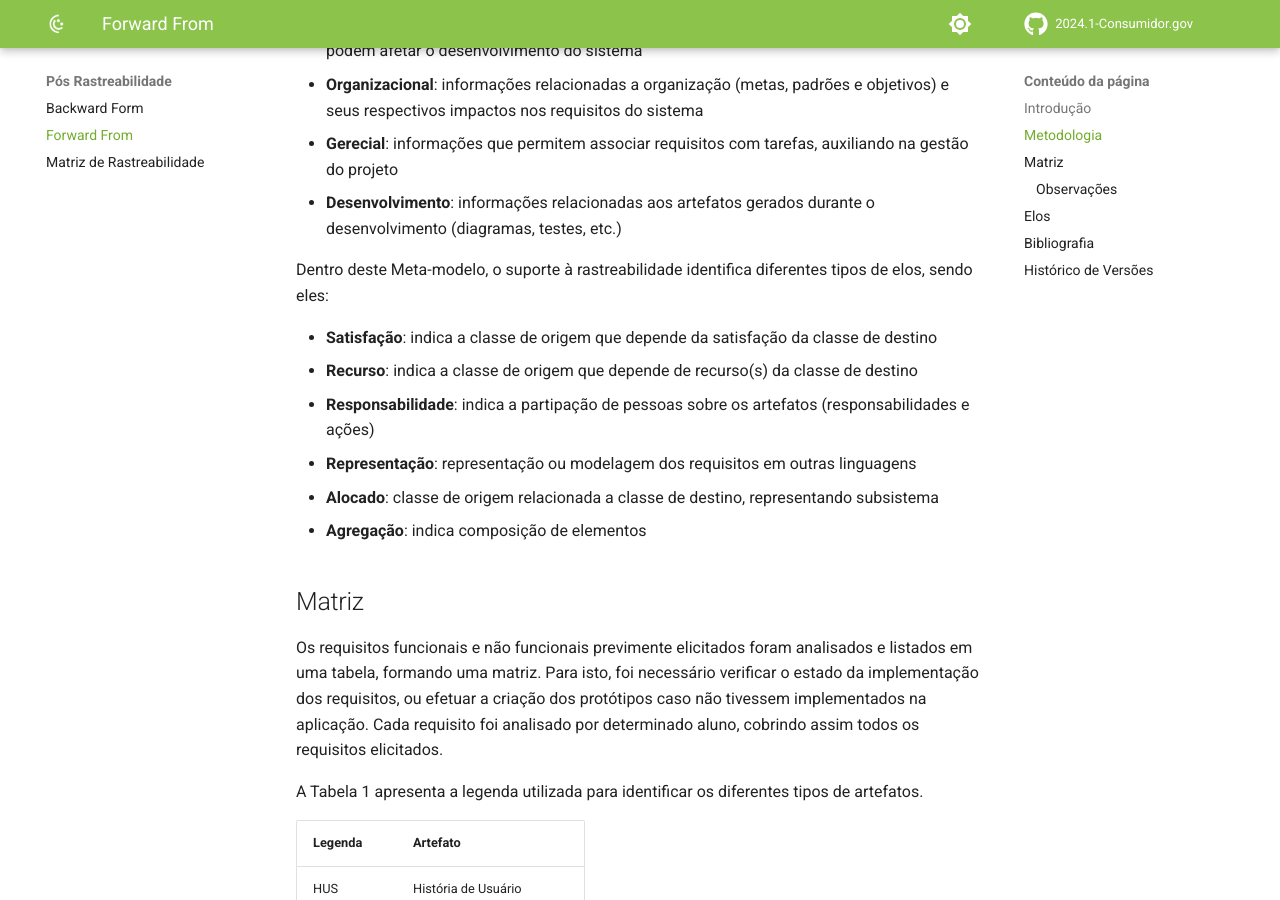
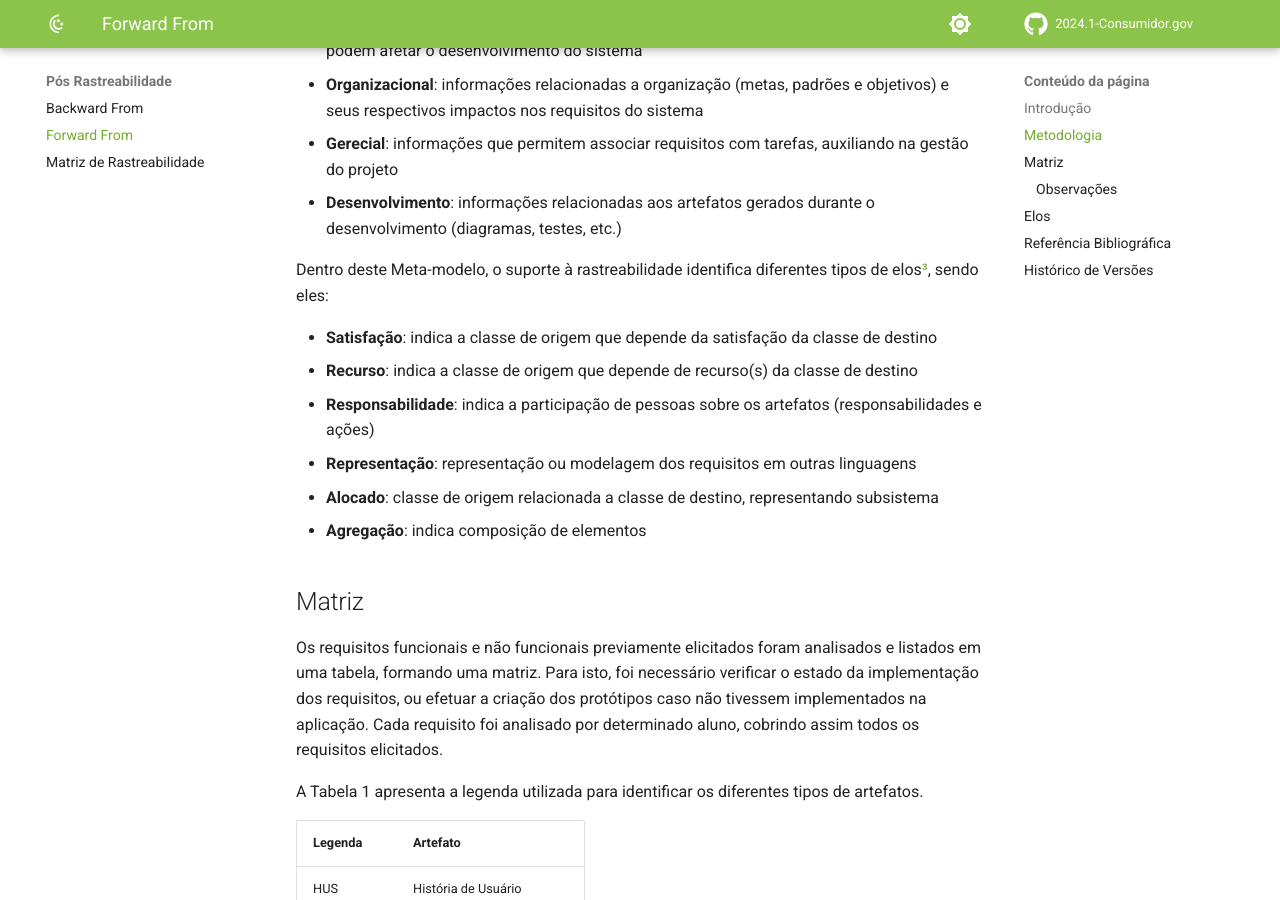
Before and after one commit to Requisitos-de-Software/2024.1-Grupo08, an MkDocs documentation site: the page built from docs/Pós-Rastreabilidade/forward.md, in a window 1280 px wide and 900 px high, scrolled down 696 px. Built offline with MkDocs 1.6.1 and Material for MkDocs 9.7.7, drawn with Linux system fonts in a browser that asks for light colours; comment, search, counter and statistics services are not loaded; some of the changed text lies outside the part shown.

```diff
--- a/docs/Pós-Rastreabilidade/backward.md
+++ b/docs/Pós-Rastreabilidade/backward.md
@@ -1,4 +1,4 @@
-# Backward Form
+# Backward From
 
 ## Introdução
 
--- a/docs/Pós-Rastreabilidade/forward.md
+++ b/docs/Pós-Rastreabilidade/forward.md
@@ -22,18 +22,18 @@ A metodologia adotada foi o *Meta-modelo de Toranzo*[¹](), que propõe quatro n
 - **Gerecial**: informações que permitem associar requisitos com tarefas, auxiliando na gestão do projeto
 - **Desenvolvimento**: informações relacionadas aos artefatos gerados durante o desenvolvimento (diagramas, testes, etc.)
 
-Dentro deste Meta-modelo, o suporte à rastreabilidade identifica diferentes tipos de elos, sendo eles:
+Dentro deste Meta-modelo, o suporte à rastreabilidade identifica diferentes tipos de elos[³](), sendo eles:
 
 - **Satisfação**: indica a classe de origem que depende da satisfação da classe de destino
 - **Recurso**: indica a classe de origem que depende de recurso(s) da classe de destino
-- **Responsabilidade**: indica a partipação de pessoas sobre os artefatos (responsabilidades e ações)
+- **Responsabilidade**: indica a participação de pessoas sobre os artefatos (responsabilidades e ações)
 - **Representação**: representação ou modelagem dos requisitos em outras linguagens
 - **Alocado**: classe de origem relacionada a classe de destino, representando subsistema
 - **Agregação**: indica composição de elementos
 
 ## Matriz
 
-Os requisitos funcionais e não funcionais previmente elicitados foram analisados e listados em uma tabela, formando uma matriz. Para isto, foi necessário verificar o estado da implementação dos requisitos, ou efetuar a criação dos protótipos caso não tivessem implementados na aplicação. Cada requisito foi analisado por determinado aluno, cobrindo assim todos os requisitos elicitados.
+Os requisitos funcionais e não funcionais previamente elicitados foram analisados e listados em uma tabela, formando uma matriz. Para isto, foi necessário verificar o estado da implementação dos requisitos, ou efetuar a criação dos protótipos caso não tivessem implementados na aplicação. Cada requisito foi analisado por determinado aluno, cobrindo assim todos os requisitos elicitados.
 
 A Tabela 1 apresenta a legenda utilizada para identificar os diferentes tipos de artefatos.
 
@@ -152,13 +152,13 @@ A tabela 2 abaixo apresenta a matriz ***forward form***, relacionando os requisi
 | EF38 | RNF13 | |  |  |  |  |
 | EF39 | RNF14 | |  |  |  |  |
 
-## Bibliografia
+## Referência Bibliográfica
 
-[1] SERRANO, Milene; SERRANO, Maurício. Requisitos - Aula 26. 2019. Disponível em: <https://aprender3.unb.br/pluginfile.php/2845096/mod_resource/content/1/Requisitos%20-%20Aula%20026.pdf>. Acesso em: 12 de jun de 2024. Acessado em: 12 de junho de 2024
+> <a id="1" href="#anchor_1">1.</a> SERRANO, Milene; SERRANO, Maurício. Requisitos - Aula 26. 2019. Disponível em: <https://aprender3.unb.br/pluginfile.php/2845096/mod_resource/content/1/Requisitos%20-%20Aula%20026.pdf>. Acesso em: 12 de jun de 2024. Acessado em: 12 de junho de 2024
 
-[2] POHL, Klaus; RUPP, Chris. Requirements Engineering Fundamental. Acessado em 12 de junho de 2024
+> <a id="2" href="#anchor_2">2.</a> POHL, Klaus; RUPP, Chris. Requirements Engineering Fundamental. Acessado em 12 de junho de 2024
 
-[3] SAYÃO, Miriam; LEITE, Julio. Rastreabilidade de Requisitos. PUC-Rio: Departamento de Informática, ISSN 0103-9741, Rio de Janeiro, 2005. Disponível em: <https://aprender3.unb.br/pluginfile.php/2845099/mod_resource/content/3/05_20_sayao.pdf>. Acesso em: 12 de jun de 2024.
+> <a id="3" href="#anchor_3">3.</a> SAYÃO, Miriam; LEITE, Julio. Rastreabilidade de Requisitos. PUC-Rio: Departamento de Informática, ISSN 0103-9741, Rio de Janeiro, 2005. Disponível em: <https://aprender3.unb.br/pluginfile.php/2845099/mod_resource/content/3/05_20_sayao.pdf>. Acesso em: 12 de jun de 2024.
 
 ## Histórico de Versões
 
```
Also changed, not shown: other parts of docs/Pós-Rastreabilidade/forward.md (+1 -1 lines).
